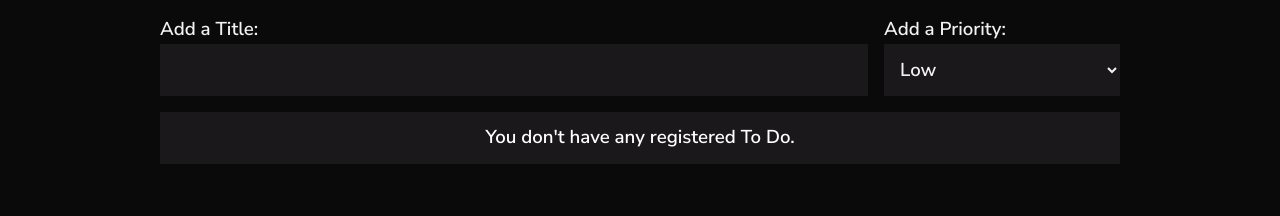
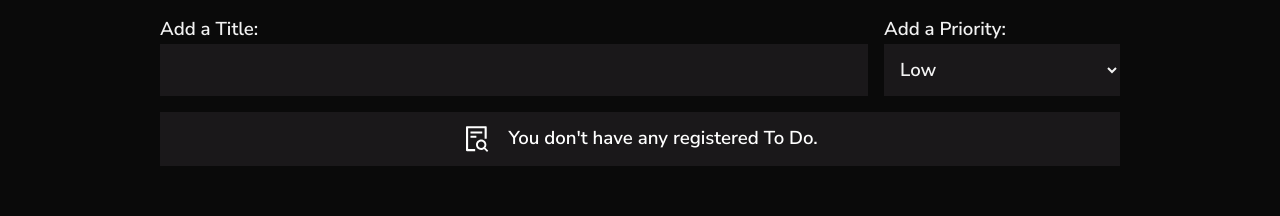
Before and after one commit to lirbre/docker-to-do-list, a Next.js app: page / in a window 1280 px wide. Shown: the top 216 px of the page. Built offline with nearby package versions, Linux system fonts and the light colour scheme.

Commit message:
chore[icons]: add icons to filters

```diff
--- a/src/components/mappedlist.tsx
+++ b/src/components/mappedlist.tsx
@@ -1,4 +1,6 @@
 import { useMemo } from 'react'
+import { AiOutlineFileSearch, AiOutlineOrderedList } from 'react-icons/ai'
+import { BiTask } from 'react-icons/bi'
 
 import { useToDo } from '@/hooks'
 
@@ -51,9 +53,10 @@ export const MappedList = () => {
     return (
       <p
         style={{ animation: 'fadeIn .7s' }}
-        className="w-full bg-secondary py-3 text-center text-[#fff]"
+        className="flex w-full items-center justify-center gap-4 bg-secondary py-3 text-center text-[#fff]"
       >
-        You don&apos;t have any registered To Do.
+        <AiOutlineFileSearch className="text-lg" /> You don&apos;t have any
+        registered To Do.
       </p>
     )
   }
@@ -62,9 +65,10 @@ export const MappedList = () => {
     return (
       <p
         style={{ animation: 'fadeIn .7s' }}
-        className="w-full bg-secondary py-3 text-center text-[#fff]"
+        className="flex w-full items-center justify-center gap-4 bg-secondary py-3 text-center text-[#fff]"
       >
-        You don&apos;t have any uncompleted To Do.
+        <BiTask className="text-lg" /> You don&apos;t have any uncompleted To
+        Do.
       </p>
     )
   }
@@ -73,9 +77,10 @@ export const MappedList = () => {
     return (
       <p
         style={{ animation: 'fadeIn .7s' }}
-        className="w-full bg-secondary py-3 text-center text-[#fff]"
+        className="flex w-full items-center justify-center gap-4 bg-secondary py-3 text-center text-[#fff]"
       >
-        You don&apos;t have any {shouldHide ? ' uncompleted ' : ''}
+        <AiOutlineOrderedList className="text-lg" /> You don&apos;t have any{' '}
+        {shouldHide ? ' uncompleted ' : ''}
         {desiredPriority.map(
           (item, i) =>
             `${NUMBER_TO_PRIORITY[item]}${
```
